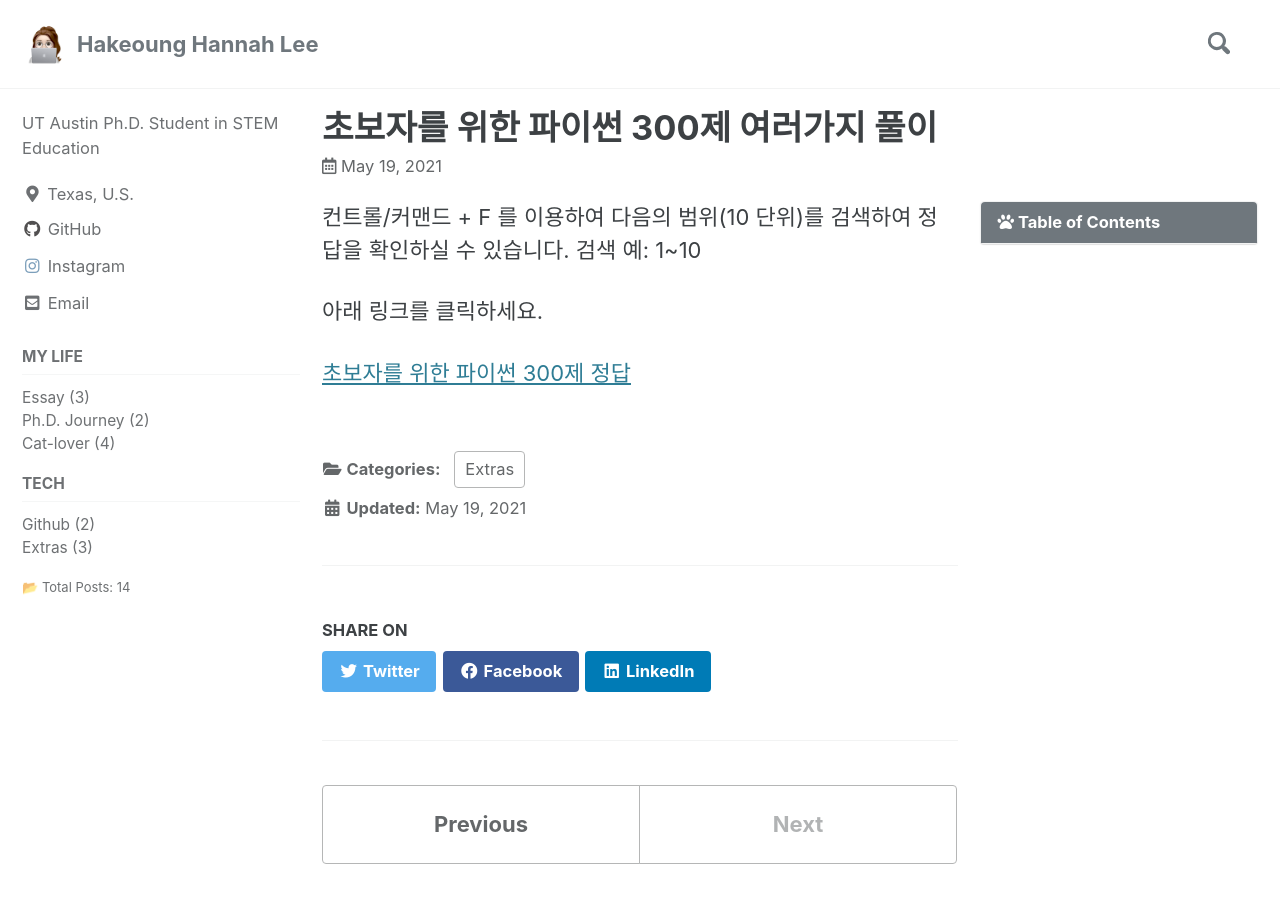
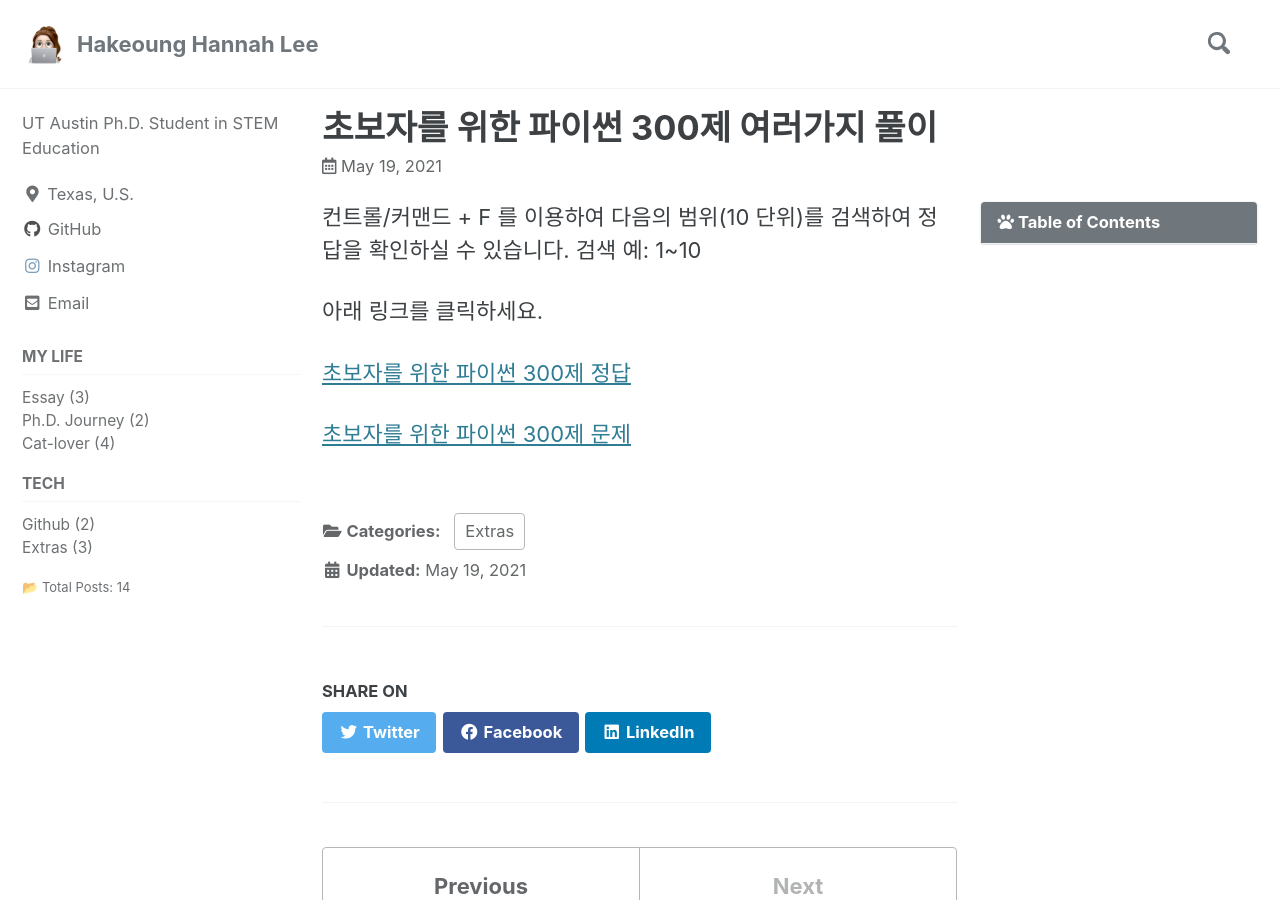
Before and after one commit to HakeoungLee/HakeoungLee.github.io, a Jekyll site: the page built from _posts/2021-05-19-python300.md, in a window 1280 px wide and 900 px high. Built offline with Jekyll 4.4.1, drawn with Linux system fonts in a browser that asks for light colours; cached includes are drawn as plain includes; comment, search, counter and statistics services are not loaded.

Commit message:
Update 2021-05-19-python300.md

```diff
--- a/_posts/2021-05-19-python300.md
+++ b/_posts/2021-05-19-python300.md
@@ -18,3 +18,5 @@ title:  "초보자를 위한 파이썬 300제 여러가지 풀이"
 아래 링크를 클릭하세요.
 
 [초보자를 위한 파이썬 300제 정답](https://github.com/HakeoungLee/Python-Study/blob/default/%EC%B4%88%EB%B3%B4%EC%9E%90%EB%A5%BC_%EC%9C%84%ED%95%9C_%ED%8C%8C%EC%9D%B4%EC%8D%AC_300%EC%A0%9C_%ED%92%80%EC%9D%B4_(1_300%EB%B2%88).ipynb)
+
+[초보자를 위한 파이썬 300제 문제](https://wikidocs.net/book/922)
```
